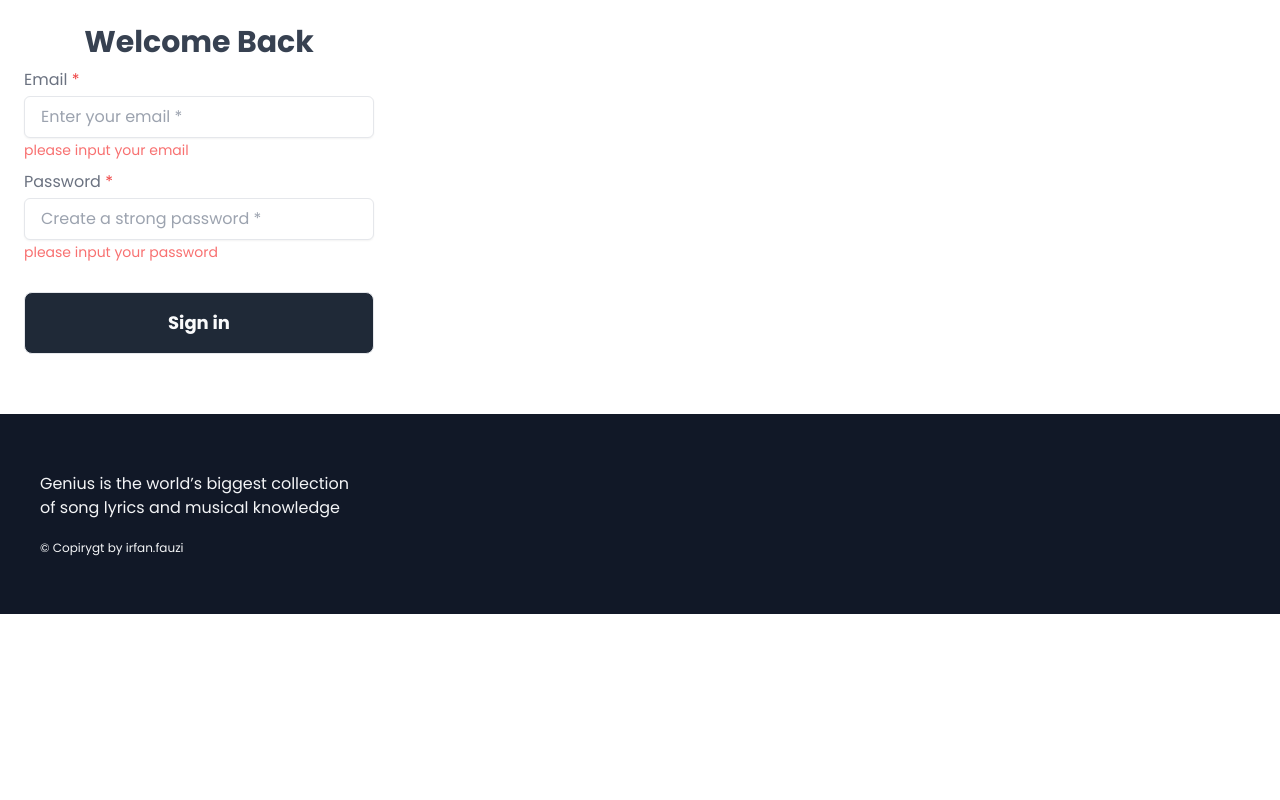
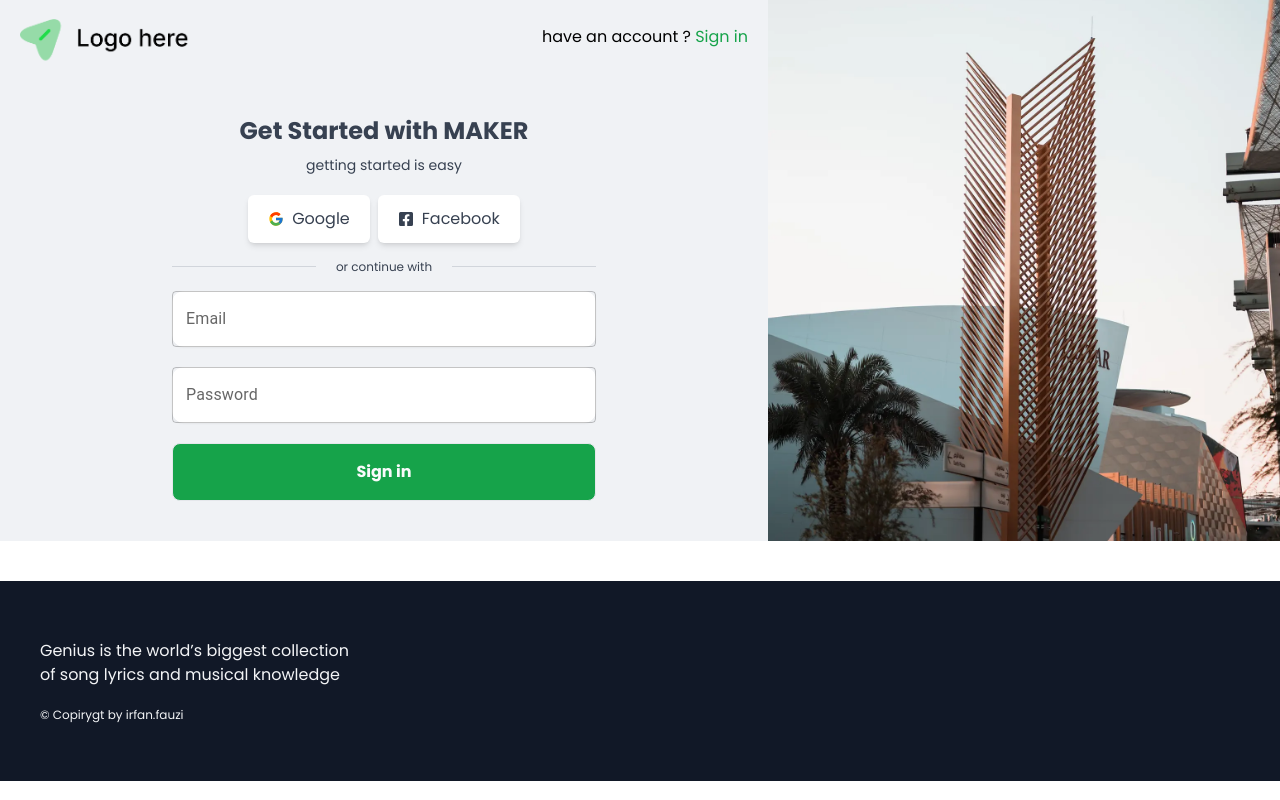
Before and after one commit to irfan-fauzi/auth-next15, a Next.js app: page /login in a window 1280 px wide. Built offline with nearby package versions, Linux system fonts and the light colour scheme.

Commit message:
make login page

```diff
--- a/app/(auth)/layout.tsx
+++ b/app/(auth)/layout.tsx
@@ -1,13 +1,10 @@
+import Footer from "@/ui/auth/footer";
+
 const AuthLayout = ({ children }: Readonly<{ children: React.ReactNode }>) => {
   return (
     <>
       <main className='2xl:h-screen xl:flex '>{children}</main>
-      <footer className="bg-gray-900 h-[200px] mt-5 flex justify-center items-center lg:justify-start">
-        <div className="max-w-[200px] lg:max-w-[400px] text-gray-100 text-center lg:text-left lg:px-10">
-          <p>Genius is the world’s biggest collection of song lyrics and musical knowledge</p>
-          <p className="text-xs mt-5">© Copirygt by irfan.fauzi</p>
-       </div>
-      </footer>
+      <Footer />
     </>
   );
 };
--- a/app/(auth)/login/page.tsx
+++ b/app/(auth)/login/page.tsx
@@ -1,15 +1,47 @@
-import FormLogin from "@/ui/auth/form-login";
-import React from "react";
+import Border from "@/ui/auth/Border";
+import Buton from "@/ui/auth/Buton";
+import ButonContainer from "@/ui/auth/ButonContainer";
+import FormLogin from "@/ui/auth/FormLogin";
+import Image from "next/image";
+import Link from "next/link";
+import { FaFacebookSquare } from "react-icons/fa";
+import { FcGoogle } from "react-icons/fc";
 
 const LoginPage = () => {
   return (
-    <div className='p-6'>
-      <h1 className='text-3xl font-bold text-gray-700 text-center'>
-        Welcome Back
-      </h1>
-
-      <FormLogin />
-    </div>
+    <main className='flex flex-row max-w-screen-xl w-full m-auto  bg-[#F0F2F5] '>
+      <section className='flex-grow'>
+        <div className='flex justify-between items-center px-5 py-2'>
+          <Image src='/logo.png' width={170} height={100} alt='logo' />
+          <Link href='/login'>
+            have an account ? <span className='text-green-600'>Sign in</span>
+          </Link>
+        </div>
+        <div className='flex justify-center mt-10 mb-10'>
+          <div className='text-gray-700 w-full max-w-[28rem] px-3'>
+            <h1 className='text-center text-2xl font-bold'>
+              Get Started with MAKER
+            </h1>
+            <p className='text-center text-sm mt-2'>getting started is easy</p>
+            <ButonContainer>
+              <Buton>
+                <FcGoogle />
+                <span>Google</span>
+              </Buton>
+              <Buton>
+                <FaFacebookSquare />
+                <span>Facebook</span>
+              </Buton>
+            </ButonContainer>
+            <Border />
+            <FormLogin />
+          </div>
+        </div>
+      </section>
+      <section className='bg-register-img bg-cover bg-center w-2/5 hidden lg:block'>
+        <div className='mt-5 ml-5'></div>
+      </section>
+    </main>
   );
 };
 
--- a/app/(auth)/register/page.tsx
+++ b/app/(auth)/register/page.tsx
@@ -2,7 +2,10 @@ import Image from "next/image";
 import Link from "next/link";
 import { FcGoogle } from "react-icons/fc";
 import { FaFacebookSquare } from "react-icons/fa";
-import Formregister from "@/ui/auth/form-register";
+import Formregister from "@/ui/auth/FormRegister";
+import Buton from "@/ui/auth/Buton";
+import Border from "@/ui/auth/Border";
+import ButonContainer from "@/ui/auth/ButonContainer";
 
 const RegisterPage = () => {
   return (
@@ -12,33 +15,29 @@ const RegisterPage = () => {
           <Image src='/logo.png' width={170} height={100} alt='logo' />
         </div>
       </section>
-      <section className='flex-grow '>
+      <section className='flex-grow'>
         <div className='flex justify-end mt-5 mr-5'>
           <Link href='/login'>
             have an account ? <span className='text-green-600'>Sign in</span>
           </Link>
         </div>
         <div className='flex justify-center mt-10 mb-10'>
-          <div className='border  text-gray-700 w-full max-w-[28rem] px-3'>
-            <h1 className='text-center text-xl font-bold'>
+          <div className='text-gray-700 w-full max-w-[28rem] px-3'>
+            <h1 className='text-center text-2xl font-bold'>
               Get Started with MAKER
             </h1>
             <p className='text-center text-sm mt-2'>getting started is easy</p>
-            <div className='flex justify-center mt-5 gap-2'>
-              <button className='border border-red-300 flex items-center justify-center gap-2 px-5 py-3 rounded-md'>
+            <ButonContainer>
+              <Buton>
                 <FcGoogle />
                 <span>Google</span>
-              </button>
-              <button className='border border-red-300  flex items-center justify-center gap-1 px-5 py-3 rounded-md'>
+              </Buton>
+              <Buton>
                 <FaFacebookSquare />
-                <span>facebook</span>
-              </button>
-            </div>
-            <div className='flex justify-between gap-5 items-center mt-4'>
-              <span className='bg-gray-400 w-full h-[1px] flex-1'></span>
-              <span className='text-xs flex-2'>or continue with</span>
-              <span className='bg-gray-400 w-full h-[1px] flex-1'></span>
-            </div>
+                <span>Facebook</span>
+              </Buton>
+            </ButonContainer>
+            <Border />
             <Formregister />
           </div>
         </div>
--- a/app/globals.css
+++ b/app/globals.css
@@ -3,6 +3,5 @@
 @tailwind utilities;
 
 .text-field {
-  @apply w-full px-4 py-2 border  rounded-md focus:outline-none shadow-sm focus:outline-1 text-gray-500 bg-white;
-  ;
+  @apply w-full px-4 py-2 border rounded-xl focus:outline-none shadow-sm focus:outline-1 text-gray-500 bg-white;
 }
--- /dev/null
+++ b/ui/auth/AriaLive.tsx
@@ -0,0 +1,13 @@
+import { ReactNode } from 'react';
+
+const AriaLive = ({ children }: { children: ReactNode }) => {
+  return (
+    <div aria-live='polite'>
+      <span className='hidden text-sm text-red-400'>
+        {children}
+      </span>
+    </div>
+  );
+};
+
+export default AriaLive;
--- /dev/null
+++ b/ui/auth/Border.tsx
@@ -0,0 +1,13 @@
+import React from "react";
+
+const Border = () => {
+  return (
+    <div className='flex justify-between gap-5 items-center mt-4 mb-4'>
+      <span className='bg-gray-300 w-full h-[1px] flex-1'></span>
+      <span className='text-xs flex-2'>or continue with</span>
+      <span className='bg-gray-300 w-full h-[1px] flex-1'></span>
+    </div>
+  );
+};
+
+export default Border;
--- /dev/null
+++ b/ui/auth/Buton.tsx
@@ -0,0 +1,12 @@
+
+import { ReactNode } from "react";
+
+const Buton = ({ children }: { children: ReactNode }) => {
+  return (
+    <button className='bg-white shadow-md flex items-center justify-center gap-2 px-5 py-3 rounded-md'>
+      {children}
+    </button>
+  );
+};
+
+export default Buton;
--- /dev/null
+++ b/ui/auth/ButonContainer.tsx
@@ -0,0 +1,7 @@
+import { ReactNode } from "react";
+
+const ButonContainer = ({ children }: { children: ReactNode }) => {
+  return <div className='flex justify-center mt-5 gap-2'>{children}</div>;
+};
+
+export default ButonContainer;
--- /dev/null
+++ b/ui/auth/FormLogin.tsx
@@ -0,0 +1,42 @@
+import { TextField } from "@mui/material";
+import AriaLive from "./AriaLive";
+
+const FormLogin = () => {
+  return (
+    <form action=''>
+      <div className='mt-2'>
+        <TextField
+          id='outlined-basic'
+          label='Email'
+          variant='outlined'
+          className='text-field'
+          type='email'
+        />
+
+        <AriaLive>please input your email</AriaLive>
+      </div>
+      <div className='mt-5'>
+        <TextField
+          id='outlined-basic'
+          label='Password'
+          variant='outlined'
+          className='text-field'
+          type='password'
+        />
+
+        <AriaLive>please input your password</AriaLive>
+      </div>
+
+      <div className='mt-5'>
+        <button
+          type='submit'
+          className='border w-full bg-green-600 py-4 text-gray-50 text-md font-semibold rounded-lg hover:bg-green-700'
+        >
+          Sign in
+        </button>
+      </div>
+    </form>
+  );
+};
+
+export default FormLogin;
--- a/ui/auth/form-register.tsx
+++ b/ui/auth/FormRegister.tsx
@@ -1,5 +1,6 @@
 import TextField from "@mui/material/TextField";
 import { Select, MenuItem, FormControl, InputLabel } from "@mui/material";
+import AriaLive from "./AriaLive";
 
 const Formregister = () => {
   return (
@@ -12,12 +13,7 @@ const Formregister = () => {
           className='text-field'
           type='text'
         />
-
-        <div aria-live='polite'>
-          <span className='hidden text-sm text-red-400'>
-            please input your name
-          </span>
-        </div>
+        <AriaLive>please input your name</AriaLive>
       </div>
       <div className='mt-2'>
         <TextField
@@ -28,11 +24,7 @@ const Formregister = () => {
           type='email'
         />
 
-        <div aria-live='polite'>
-          <span className='hidden text-sm text-red-400'>
-            please input your email
-          </span>
-        </div>
+       <AriaLive>please input your email</AriaLive>
       </div>
       <div className='mt-2'>
         <TextField
@@ -43,11 +35,7 @@ const Formregister = () => {
           type='password'
         />
 
-        <div aria-live='polite'>
-          <span className='hidden text-sm text-red-400'>
-            please input your password
-          </span>
-        </div>
+       <AriaLive>please input your password</AriaLive>
       </div>
       <div className='mt-2'>
         <TextField
@@ -57,11 +45,7 @@ const Formregister = () => {
           className='text-field'
           type='password'
         />
-        <div aria-live='polite'>
-          <span className='hidden text-sm text-red-400'>
-            please input your password
-          </span>
-        </div>
+       <AriaLive>please input your password</AriaLive>
       </div>
 
       <div className='mt-5'>
@@ -70,14 +54,14 @@ const Formregister = () => {
           <Select labelId='demople-select-label'>
             <MenuItem value='user'>User</MenuItem>
             <MenuItem value='admin'>Admin</MenuItem>
-
           </Select>
         </FormControl>
+        <AriaLive>please input your Role</AriaLive>
       </div>
       <div className='mt-5'>
         <button
           type='submit'
-          className='border w-full bg-gray-800 py-4 text-gray-50 text-md font-semibold rounded-lg hover:bg-black'
+          className='border w-full bg-green-600 py-4 text-gray-50 text-md font-semibold rounded-lg hover:bg-green-700'
         >
           Sign Up
         </button>
--- /dev/null
+++ b/ui/auth/footer.tsx
@@ -0,0 +1,15 @@
+const Footer = () => {
+  return (
+    <footer className='bg-gray-900 h-[200px] mt-10 flex justify-center items-center lg:justify-start self-end'>
+      <div className='max-w-[200px] lg:max-w-[400px] text-gray-100 text-center lg:text-left lg:px-10'>
+        <p>
+          Genius is the world’s biggest collection of song lyrics and musical
+          knowledge
+        </p>
+        <p className='text-xs mt-5'>© Copirygt by irfan.fauzi</p>
+      </div>
+    </footer>
+  );
+};
+
+export default Footer;
--- a/ui/auth/form-login.tsx
+++ /dev/null
@@ -1,43 +0,0 @@
-const FormLogin = () => {
-  return (
-    <form action='' className='mt-1'>
-      <div className='mt-2'>
-        <label htmlFor='email' className='block mb-1 text-gray-500'>
-          Email <span className='text-red-500'>*</span>
-        </label>
-        <input
-          className='text-field'
-          type='email'
-          id='email'
-          name='email'
-          placeholder='Enter your email *'
-        />
-        <div aria-live="polite" ><span className="text-sm text-red-400">please input your email</span></div>
-      </div>
-      <div className='mt-2'>
-        <label htmlFor='password' className='block mb-1 text-gray-500'>
-          Password <span className='text-red-500'>*</span>
-        </label>
-        <input
-          className='text-field'
-          type='text'
-          id='password'
-          name='password'
-          placeholder='Create a strong password *'
-        />
-        <div aria-live="polite" ><span className="text-sm text-red-400">please input your password</span></div>
-      </div>
-
-      <div className='mt-4'>
-        <button
-          type='submit'
-          className='mb-4 mt-3 border w-full bg-gray-800 py-4 text-gray-50 text-lg font-semibold rounded-lg hover:bg-black'
-        >
-          Sign in
-        </button>
-      </div>
-    </form>
-  );
-};
-
-export default FormLogin;
```
